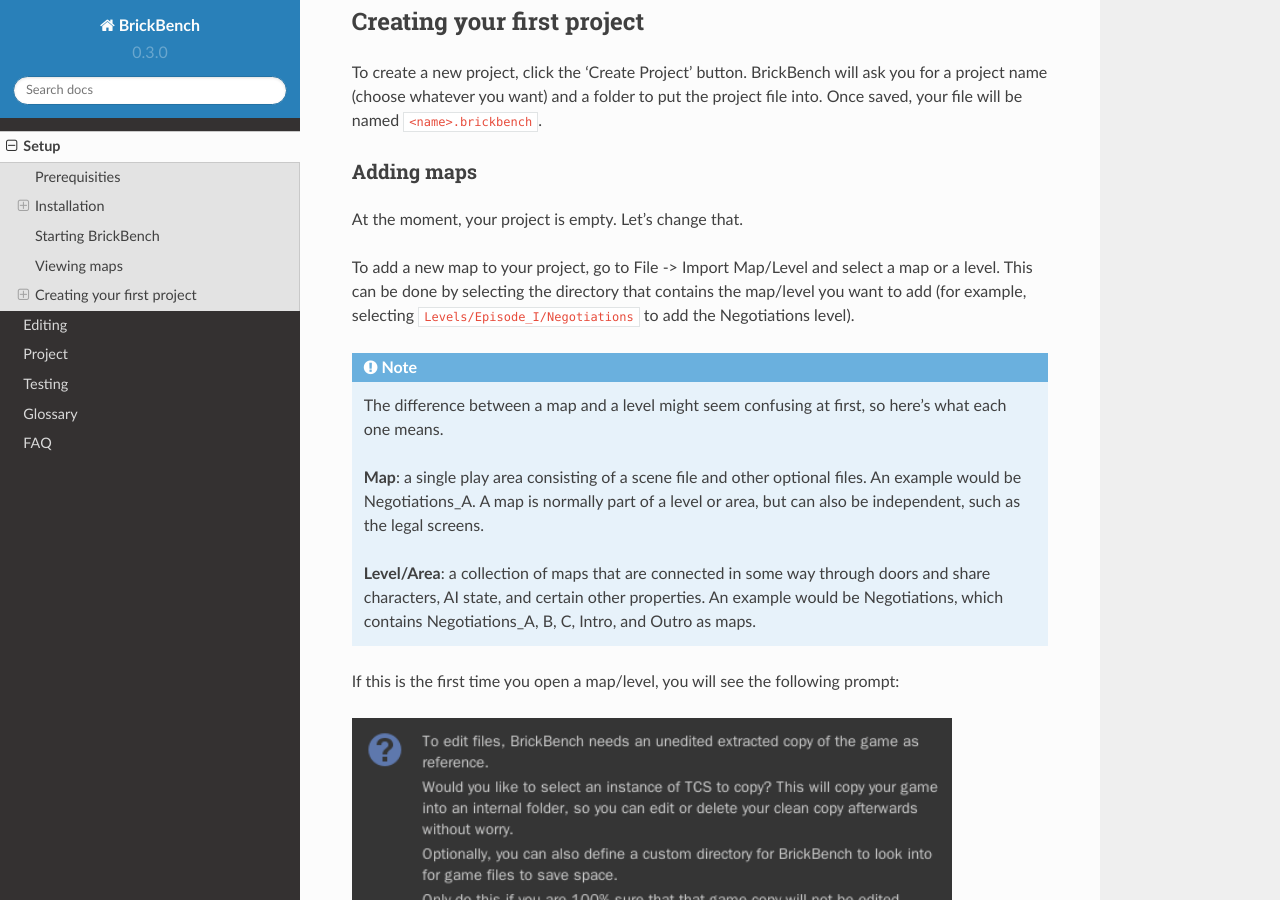
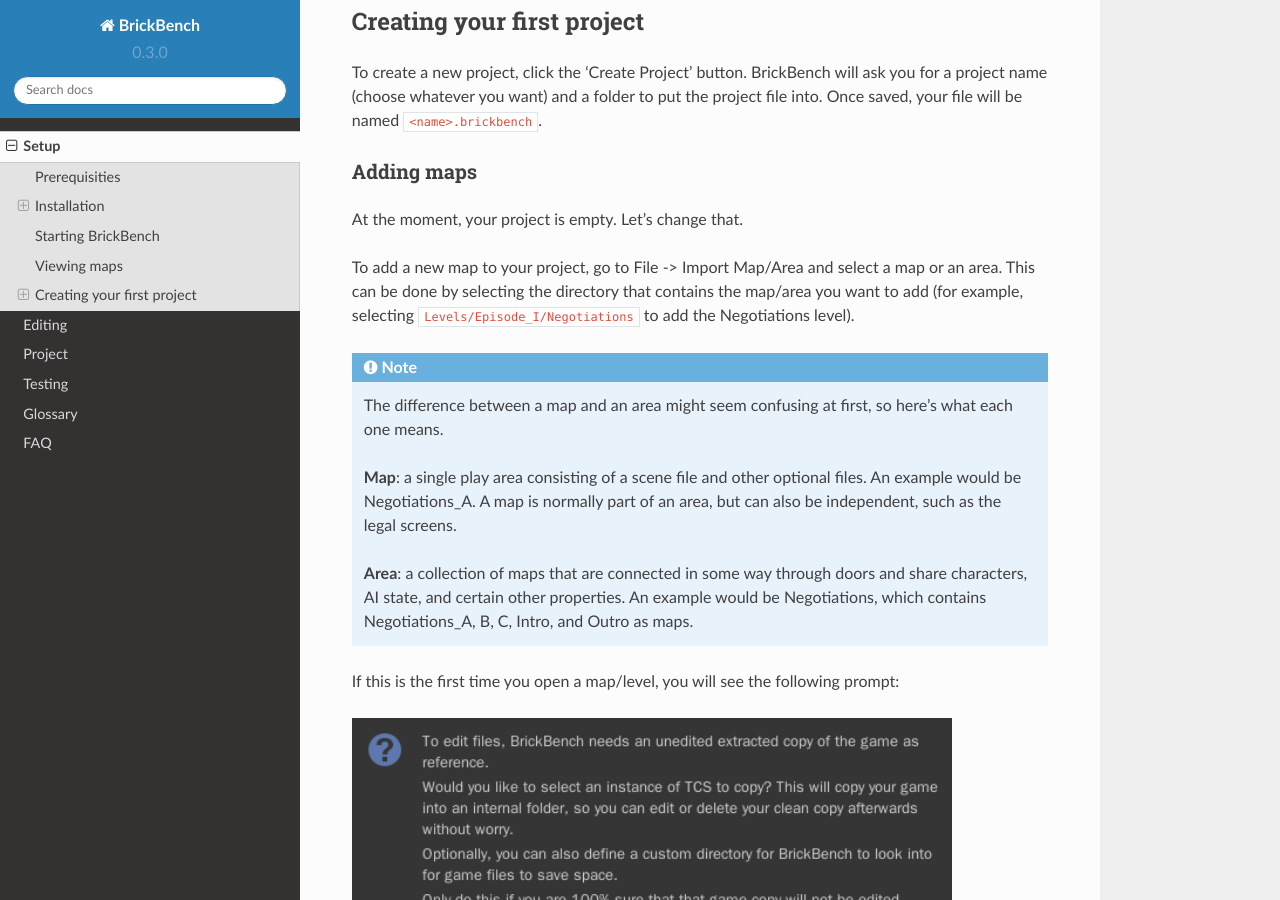
Before and after one commit to BrickBench/brickbench-docs, a Sphinx documentation site: the page built from docs/source/install.rst, in a window 1280 px wide and 900 px high, scrolled down 2270 px. Built offline with Sphinx 7.4.7 and the Read the Docs theme 2.0.0, drawn with Linux system fonts in a browser that asks for light colours.

Commit message:
install changes

```diff
--- a/docs/source/install.rst
+++ b/docs/source/install.rst
@@ -90,19 +90,19 @@
 
 At the moment, your project is empty. Let's change that.
 
-To add a new map to your project, go to File -> Import Map/Level and select a map or a level.
-This can be done by selecting the directory that contains the map/level you want to add (for example,
+To add a new map to your project, go to File -> Import Map/Area and select a map or an area.
+This can be done by selecting the directory that contains the map/area you want to add (for example,
 selecting ``Levels/Episode_I/Negotiations`` to add the Negotiations level).
 
 .. note::
-   The difference between a map and a level might seem confusing at first, so here's what each one
+   The difference between a map and an area might seem confusing at first, so here's what each one
    means.
 
    **Map**: a single play area consisting of a scene file and other optional files. An example would
-   be Negotiations_A. A map is normally part of a level or area, but can also be independent, such
+   be Negotiations_A. A map is normally part of an area, but can also be independent, such
    as the legal screens.
 
-   **Level/Area**: a collection of maps that are connected in some way through doors and share
+   **Area**: a collection of maps that are connected in some way through doors and share
    characters, AI state, and certain other properties. An example would be Negotiations, which contains
    Negotiations_A, B, C, Intro, and Outro as maps.
 
```
